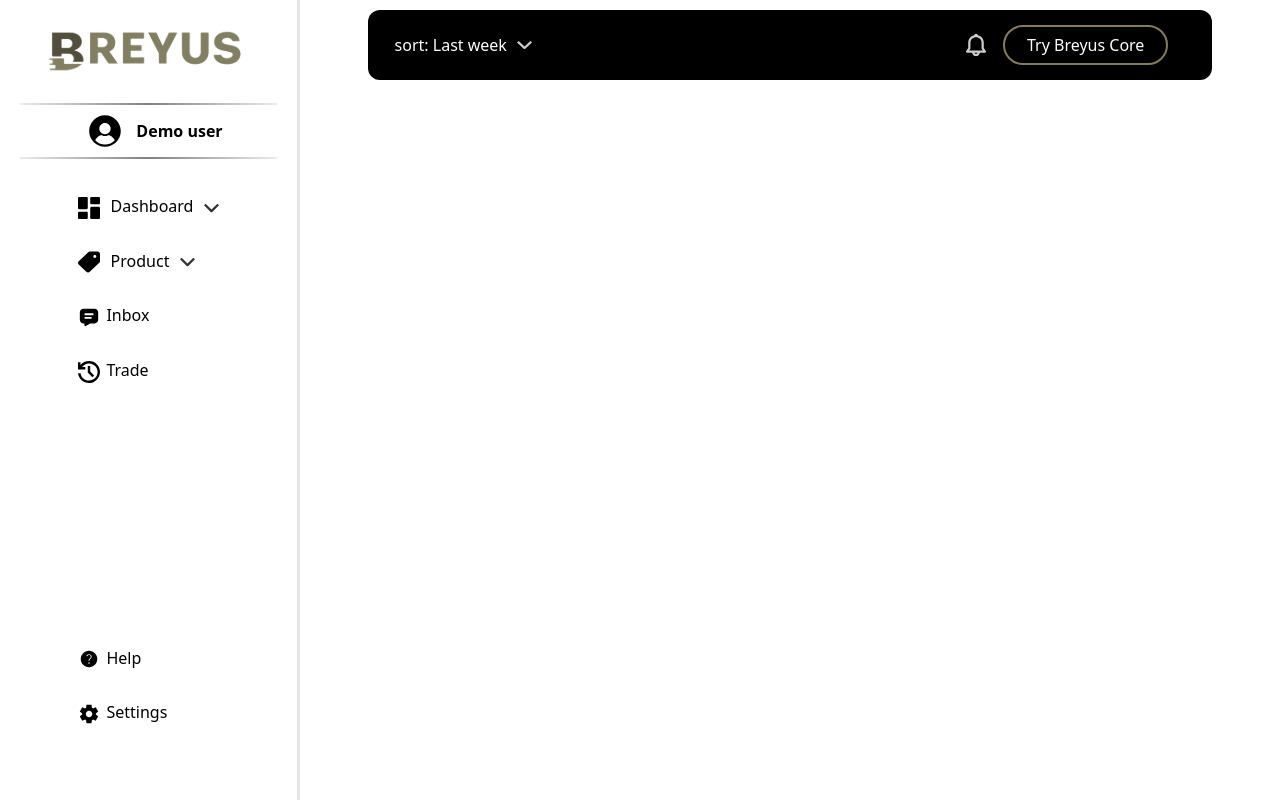
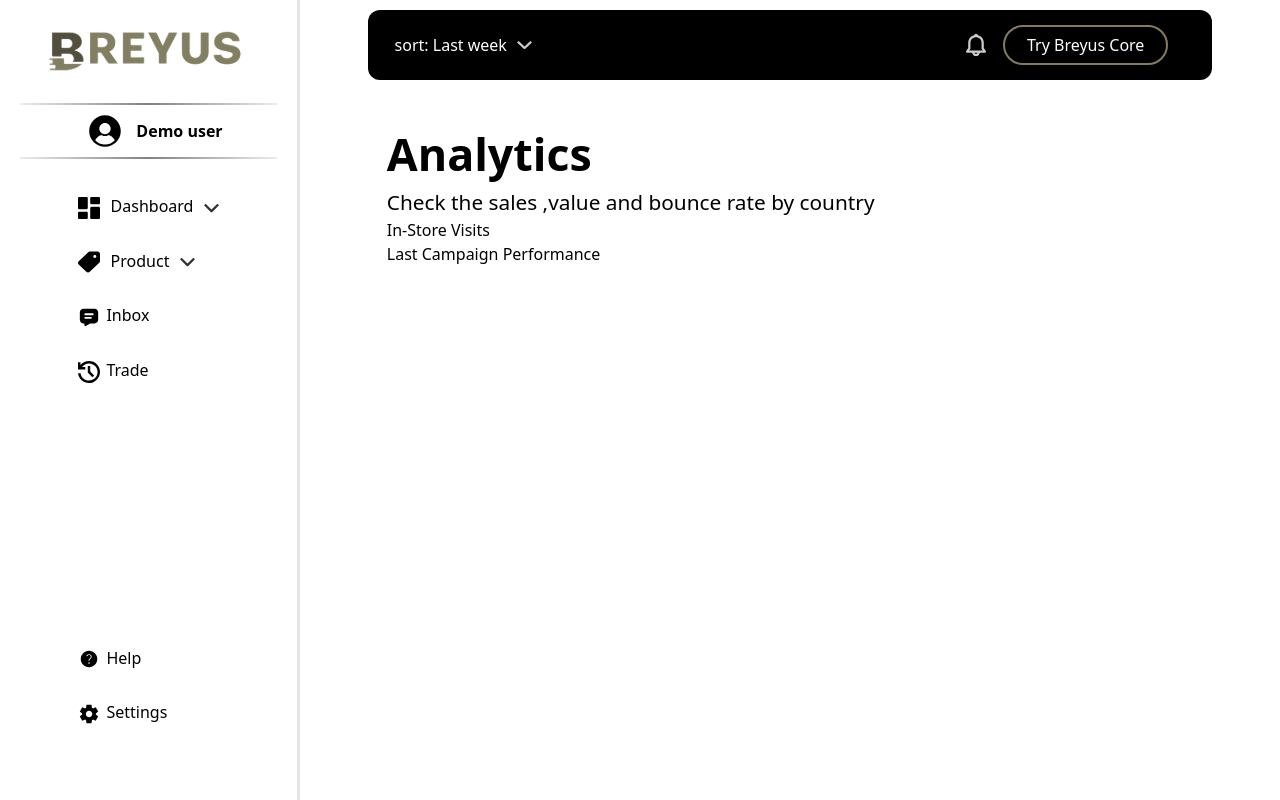
Before and after one commit to heybadrinath/Breyus, a React (Create React App) app in the folder frontend/: page /seller/dashboard in a window 1280 px wide. Built offline with nearby package versions, Linux system fonts and the light colour scheme.

Commit message:
graph and other elements

```diff
--- a/frontend/package.json
+++ b/frontend/package.json
@@ -20,6 +20,7 @@
     "react-icons": "^5.5.0",
     "react-router-dom": "^7.3.0",
     "react-scripts": "^5.0.1",
+    "recharts": "^2.15.1",
     "typescript": "^4.9.5",
     "web-vitals": "^2.1.4"
   },
--- a/frontend/src/routes/index.tsx
+++ b/frontend/src/routes/index.tsx
@@ -1,6 +1,6 @@
 import React from "react";
 import { ReactNode } from "react";
-import { BrowserRouter as Router, Routes, Route, useLocation, Link } from "react-router-dom";
+import { BrowserRouter as Router, Routes, Route, useLocation } from "react-router-dom";
 import Signin from "../buyer/signin";  // Buyer Signin
 import Signup from "../buyer/signup";  // Buyer Signup
 import SellerSignin from "../seller/signin";  // Seller Signin
--- /dev/null
+++ b/frontend/src/seller/css/dashboard.css
@@ -0,0 +1,27 @@
+/* Analytics section  */
+#analytics-section{
+    width: 63vw;
+    margin: 40px auto;
+    display: flex;
+    flex-direction: column;
+}
+
+#analytics-header{
+    display: flex;
+    flex-direction: column;
+}
+#analytics-header h1{
+    font-size: 2.8em;
+    font-weight: 800;
+}
+#analytics-header p{
+    font-size: 1.3em;
+    font-weight: 200;
+}
+
+#analytics-graph{
+    display: flex;
+}
+#analytics-graph p{
+    font-weight: 100;
+}
--- a/frontend/src/seller/dashboard.tsx
+++ b/frontend/src/seller/dashboard.tsx
@@ -1,16 +1,109 @@
 import React from "react";
-import {Header,Leftnavdash} from "../seller/components";
+import { Header, Leftnavdash } from "../seller/components";
+import { BarChart, Bar, XAxis, YAxis, CartesianGrid, Tooltip, Legend, Scatter, Line, ResponsiveContainer, ComposedChart } from 'recharts';
+import "../seller/css/dashboard.css";
 
+
+
+// dummy data
 let username = "Demo user"
 
+type BarGraphDataType = { week: string; storeVisits: number };
+type ScatterGraphDataType = { x: number, y: number };
+
+// bargraph data
+const Bardata: BarGraphDataType[] = [
+  { week: 'M', storeVisits: 40 },
+  { week: 'T', storeVisits: 30 },
+  { week: 'W', storeVisits: 20 },
+  { week: 'TH', storeVisits: 27 },
+  { week: 'F', storeVisits: 18 },
+  { week: 'SN', storeVisits: 32 }
+];
+// scatter graph data
+const Scatterdata: ScatterGraphDataType[] = [
+  { x: 1, y: 40 },
+  { x: 2, y: 30 },
+  { x: 3, y: 20 },
+  { x: 4, y: 27 },
+  { x: 5, y: 18 },
+  { x: 6, y: 32 },
+  { x: 8, y: 0 }
+];
+
+
+// Bargraph ui element
+const Bargraph = ({ data }: { data: BarGraphDataType[] }) => {
+  return (
+    <BarChart width={400} height={300} data={data}>
+      <CartesianGrid strokeDasharray="3 3" />
+      <XAxis dataKey="week" />
+      <YAxis domain={[0, Math.max(...data.map(d => d.storeVisits)) + 5]} />
+      <Tooltip />
+      <Legend />
+      <Bar dataKey="storeVisits" fill="#71DE5F" radius={[8, 8, 0, 0]} />
+    </BarChart>
+  );
+};
+
+// Scatter graph ui element
+const Scattergraph = ({ data }: { data: ScatterGraphDataType[] }) => {
+  return (
+    <ResponsiveContainer width={400} height={300}>
+      <ComposedChart data={data}>
+        <CartesianGrid strokeDasharray="3 3" />
+        <XAxis type="number" dataKey="x" name="Day" />
+        <YAxis type="number" dataKey="y" name="Value" domain={[0, Math.max(...data.map(d => d.y)) + 10]} />
+        <Tooltip cursor={{ strokeDasharray: '3 3' }} />
+        <Legend />
+
+        {/* Line Chart */}
+        <Line type="monotone" dataKey="y" stroke="#71DE5F" dot={false} strokeWidth={3} />
+
+        {/* Scatter Points */}
+        <Scatter name="Data Points" data={data} fill="#1A8208" />
+      </ComposedChart>
+    </ResponsiveContainer>
+  );
+};
+
+
+const Analytics = () => {
+  return (
+    <div id="analytics-section">
+
+      <div id="analytics-header">
+        <h1>Analytics</h1>
+        <p>Check the sales ,value and bounce rate by country</p>
+      </div>
+
+      <div id="analytics-graph">
+        <div>
+          <h2>In-Store Visits</h2>
+          <p>Last Campaign Performance</p>
+        </div>
+      </div>
+
+
+    </div>
+  );
+};
+
+
+
+
 const SellerDashboard = () => {
-  return(
+  return (
     <div className="layout">
-                    <Leftnavdash username={username} />
-                    <div id="right-section">
-                        <Header />
-                    </div>
-                </div>
+      <Leftnavdash username={username} />
+      <div id="right-section">
+        <Header />
+        <Analytics />
+
+
+
+      </div>
+    </div>
   );
 };
 
```
Also changed, not shown: 1 other file (tests, documents, lock files or other folders).
